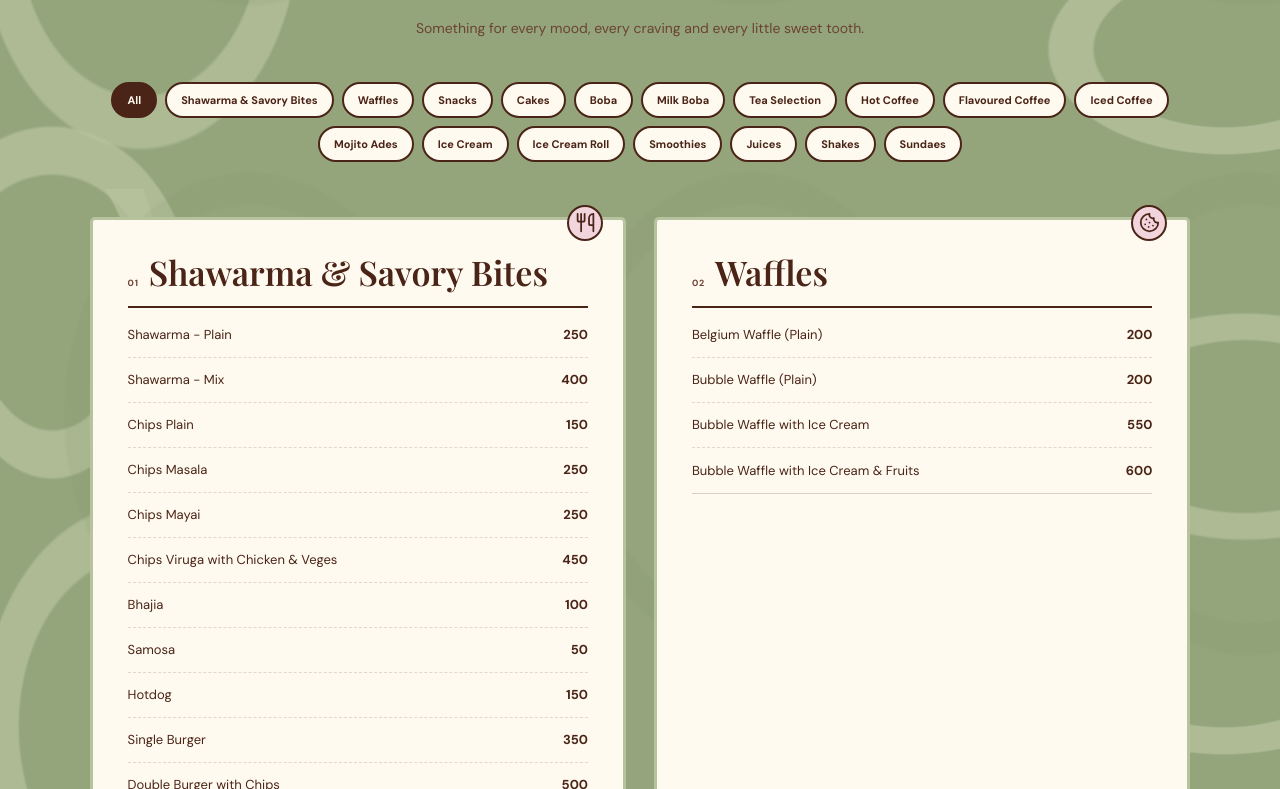
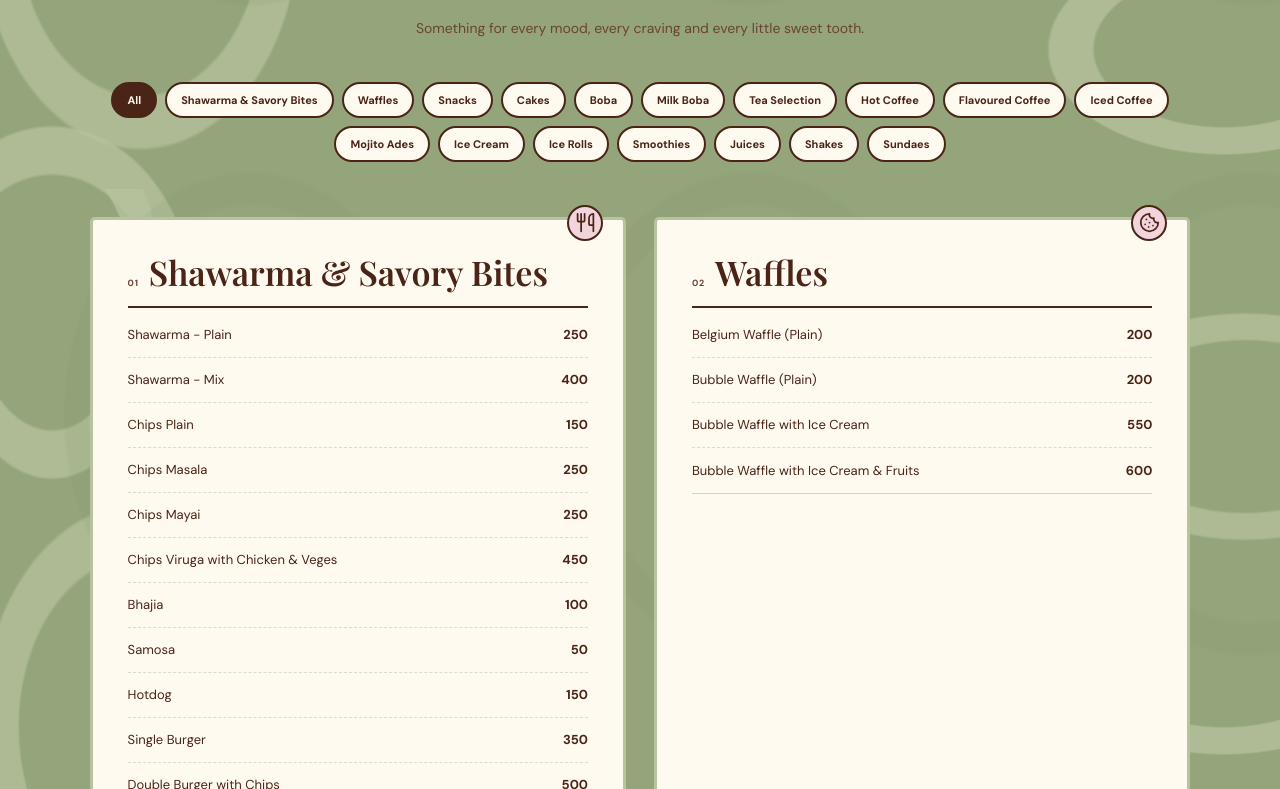
Before and after one commit to xxsalmah/menu, a React (Vite) app: page / in a window 1280 px wide. Shown: the part 1211-2000 px from the top of the page. Built offline with nearby package versions, Linux system fonts and the light colour scheme; a web font is replaced by a local one.

Commit message:
flavours

```diff
--- a/src/App.jsx
+++ b/src/App.jsx
@@ -153,34 +153,30 @@ const menu = {
     ["Toppings", "50"],
   ],
 
-  /* =====================================================
-     ICE CREAM ROLL — 23 FLAVOURS
-  ===================================================== */
-
-  "Ice Cream Roll": [
-    ["Vanilla", "250"],
-    ["Chocolate", "250"],
-    ["Strawberry", "250"],
-    ["Mango", "250"],
-    ["Blueberry", "250"],
-    ["Matcha", "250"],
-    ["Taro", "250"],
-    ["Oreo", "250"],
-    ["Lotus", "250"],
-    ["Caramel", "250"],
-    ["Pistachio", "250"],
-    ["Coffee", "250"],
-    ["Mint Chocolate", "250"],
-    ["Cookies & Cream", "250"],
-    ["Nutella", "250"],
-    ["Banana", "250"],
-    ["Peach", "250"],
-    ["Lychee", "250"],
-    ["Passion Fruit", "250"],
-    ["Cheesecake", "250"],
-    ["Brownie", "250"],
-    ["Red Velvet", "250"],
-    ["Ferrero", "250"],
+  "Ice Rolls": [
+    ["Blueberry", "300"],
+    ["Strawberry", "300"],
+    ["Coca Cola", "300"],
+    ["Cookies", "350"],
+    ["Caramel", "350"],
+    ["Passion", "300"],
+    ["Choco Chip", "300"],
+    ["Kit Kat", "400"],
+    ["Fanta", "300"],
+    ["Banana", "300"],
+    ["Fruits", "400"],
+    ["Mabuyu", "300"],
+    ["Oreo", "300"],
+    ["Vanilla", "300"],
+    ["Coffee", "300"],
+    ["Lotus", "350"],
+    ["Mabuyu Tile", "350"],
+    ["Ukwaju", "300"],
+    ["Coconut Cookies", "350"],
+    ["Cake", "350"],
+    ["Mango", "300"],
+    ["Watermelon", "300"],
+    ["Nuts", "300"],
   ],
 
   Smoothies: [
@@ -225,10 +221,7 @@ const icons = {
   "Iced Coffee": Coffee,
   "Mojito Ades": GlassWater,
   "Ice Cream": IceCream,
-
-  // NEW
-  "Ice Cream Roll": IceCream,
-
+  "Ice Rolls": IceCream,
   Smoothies: GlassWater,
   Juices: GlassWater,
   Shakes: CupSoda,
@@ -279,10 +272,7 @@ function MenuSection({ title, items, index }) {
             const prices = price.split(" / ");
 
             return (
-              <div
-                className="menu-row"
-                key={name}
-              >
+              <div className="menu-row" key={name}>
                 <div className="item-name">
                   <span>{name}</span>
                 </div>
@@ -302,31 +292,21 @@ function MenuSection({ title, items, index }) {
 }
 
 function App() {
-  const [activeCategory, setActiveCategory] =
-    useState("All");
-
-  const [showCategories, setShowCategories] =
-    useState(false);
+  const [activeCategory, setActiveCategory] = useState("All");
+  const [showCategories, setShowCategories] = useState(false);
 
   const sections = useMemo(() => {
     if (activeCategory === "All") {
       return Object.entries(menu);
     }
 
-    return [
-      [
-        activeCategory,
-        menu[activeCategory],
-      ],
-    ];
+    return [[activeCategory, menu[activeCategory]]];
   }, [activeCategory]);
 
   const scrollToMenu = () => {
-    document
-      .getElementById("menu")
-      ?.scrollIntoView({
-        behavior: "smooth",
-      });
+    document.getElementById("menu")?.scrollIntoView({
+      behavior: "smooth",
+    });
   };
 
   const selectCategory = (category) => {
@@ -340,24 +320,18 @@ function App() {
 
   return (
     <div className="site-shell">
-
       <div className="pattern pattern-one"></div>
       <div className="pattern pattern-two"></div>
       <div className="pattern pattern-three"></div>
 
-      {/* ================= NAVBAR ================= */}
-
+      {/* NAVBAR */}
       <header className="topbar">
-
         <a
           className="brand"
           href="#home"
           aria-label="Cafe home"
         >
-          <img
-            src="/logo.png"
-            alt="Cafe logo"
-          />
+          <img src="/logo.png" alt="Cafe logo" />
 
           <span className="cafe-name">
             SPOONED
@@ -374,23 +348,17 @@ function App() {
         <button
           className="menu-toggle"
           onClick={() =>
-            setShowCategories(
-              !showCategories
-            )
+            setShowCategories(!showCategories)
           }
         >
           Categories
-
           <ChevronDown size={16} />
         </button>
-
       </header>
 
-      {/* ================= MOBILE CATEGORIES ================= */}
-
+      {/* MOBILE CATEGORIES */}
       {showCategories && (
         <div className="category-popover">
-
           {categories.map((category) => (
             <button
               key={category}
@@ -406,21 +374,13 @@ function App() {
               {category}
             </button>
           ))}
-
         </div>
       )}
 
       <main>
-
-        {/* ================= HERO ================= */}
-
-        <section
-          className="hero"
-          id="home"
-        >
-
+        {/* HERO */}
+        <section className="hero" id="home">
           <div className="hero-copy">
-
             <span className="eyebrow">
               welcome to our little cafe
             </span>
@@ -447,15 +407,11 @@ function App() {
               Explore the menu
               <span>↓</span>
             </button>
-
           </div>
 
           {/* HERO ART */}
-
           <div className="hero-art">
-
             <div className="hero-orbit orbit-one"></div>
-
             <div className="hero-orbit orbit-two"></div>
 
             <div className="hero-badge badge-one">
@@ -471,41 +427,30 @@ function App() {
             </div>
 
             <div className="hero-center">
-
               <div className="hero-center-inner">
-
                 <div className="coffee-cup">
-
                   <div className="coffee-rings">
                     <span></span>
                     <span></span>
                     <span></span>
                     <span></span>
                   </div>
-
                 </div>
-
               </div>
-
             </div>
-
           </div>
-
         </section>
 
-        {/* ================= ABOUT ================= */}
-
+        {/* ABOUT */}
         <section
           className="intro-strip"
           id="about"
         >
-
           <div className="intro-decoration">
             ✦
           </div>
 
           <div>
-
             <span className="eyebrow">
               a little note from us
             </span>
@@ -516,24 +461,19 @@ function App() {
               boba and little moments that
               make a cafe feel like home.
             </p>
-
           </div>
 
           <div className="intro-decoration">
             ♡
           </div>
-
         </section>
 
-        {/* ================= MENU ================= */}
-
+        {/* MENU */}
         <section
           className="menu-wrap"
           id="menu"
         >
-
           <div className="menu-title">
-
             <span className="eyebrow">
               freshly made
             </span>
@@ -545,13 +485,9 @@ function App() {
               every craving and every
               little sweet tooth.
             </p>
-
           </div>
 
-          {/* CATEGORY TABS */}
-
           <div className="category-tabs">
-
             {categories.map((category) => (
               <button
                 key={category}
@@ -567,13 +503,9 @@ function App() {
                 {category}
               </button>
             ))}
-
           </div>
 
-          {/* MENU CARDS */}
-
           <div className="menu-grid">
-
             {sections.map(
               ([title, items], index) => (
                 <MenuSection
@@ -584,17 +516,12 @@ function App() {
                 />
               )
             )}
-
           </div>
-
         </section>
 
-        {/* ================= SPECIALS ================= */}
-
+        {/* SPECIALS */}
         <section className="specials">
-
           <div className="special-heading">
-
             <span className="eyebrow">
               little treats
             </span>
@@ -609,13 +536,10 @@ function App() {
               Sweet, creamy, crispy and
               everything in between.
             </p>
-
           </div>
 
           <div className="special-cards">
-
             <div className="special-card pink">
-
               <span>♡</span>
 
               <strong>
@@ -627,11 +551,9 @@ function App() {
               <small>
                 soft • warm • sweet
               </small>
-
             </div>
 
             <div className="special-card cream">
-
               <span>✦</span>
 
               <strong>
@@ -643,11 +565,9 @@ function App() {
               <small>
                 made for sharing
               </small>
-
             </div>
 
             <div className="special-card brown">
-
               <span>☕</span>
 
               <strong>
@@ -659,22 +579,16 @@ function App() {
               <small>
                 the perfect pair
               </small>
-
             </div>
-
           </div>
-
         </section>
 
-        {/* ================= CONTACT ================= */}
-
+        {/* CONTACT */}
         <section
           className="contact"
           id="contact"
         >
-
           <div className="contact-heading">
-
             <span className="eyebrow">
               come say hello
             </span>
@@ -684,80 +598,54 @@ function App() {
               <br />
               <span>to us.</span>
             </h2>
-
           </div>
 
           <div className="contact-details">
-
             <div className="contact-item">
-
               <MapPin size={21} />
 
               <div>
-
                 <span>Location</span>
-
                 <p></p>
-
               </div>
-
             </div>
 
             <div className="contact-item">
-
               <Phone size={21} />
 
               <div>
-
                 <span>Phone</span>
-
                 <p></p>
-
               </div>
-
             </div>
 
             <div className="contact-item">
-
               <Mail size={21} />
 
               <div>
-
                 <span>Email</span>
-
                 <p></p>
-
               </div>
-
             </div>
-
           </div>
-
         </section>
-
       </main>
 
-      {/* ================= FOOTER ================= */}
-
+      {/* FOOTER */}
       <footer>
-
         <div className="footer-brand">
-
           <img
             src="/logo.png"
             alt="Cafe logo"
           />
 
           <div>
-
             <strong>SPOONED</strong>
 
             <span>
               every sip, a little happiness.
             </span>
-
           </div>
-
         </div>
 
         <p>
@@ -765,9 +653,7 @@ function App() {
           {" "}
           All rights reserved.
         </p>
-
       </footer>
-
     </div>
   );
 }
```
